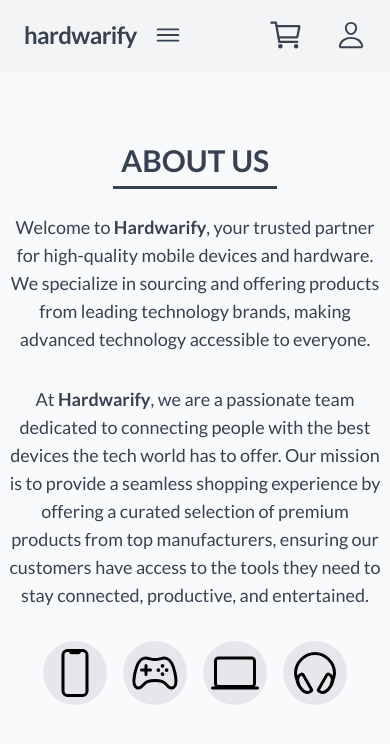
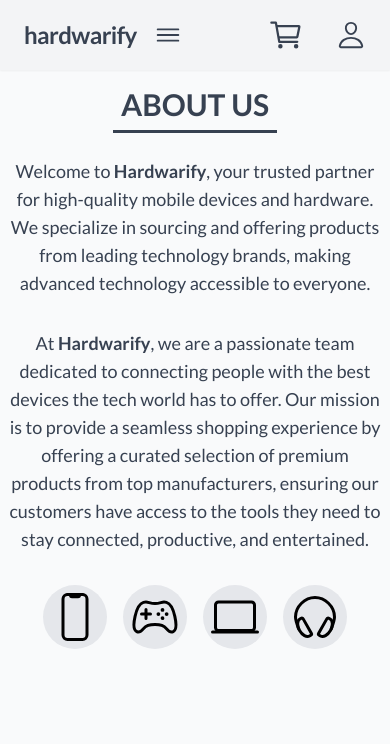
Before and after one commit to tojamrcel/hardwarify-project, a Next.js app: page /about in a window 390 px wide. Shown: the top 744 px of the page. Built offline with nearby package versions, Linux system fonts and the light colour scheme; what @mui/material-nextjs would draw is missing.

Commit message:
style: improve styling in about us page

```diff
--- a/app/about/page.tsx
+++ b/app/about/page.tsx
@@ -12,7 +12,7 @@
 
 function Page() {
   return (
-    <section className="m-auto flex max-w-5xl flex-col items-center justify-center gap-4 px-2 py-16">
+    <section className="m-auto mt-2 flex max-w-5xl flex-col items-center justify-center gap-4 px-2 md:mt-16">
       <h2 className="border-b-[3px] border-gray-700 px-2 py-2 text-center text-3xl font-bold uppercase text-gray-700 lg:text-4xl">
         About us
       </h2>
```
